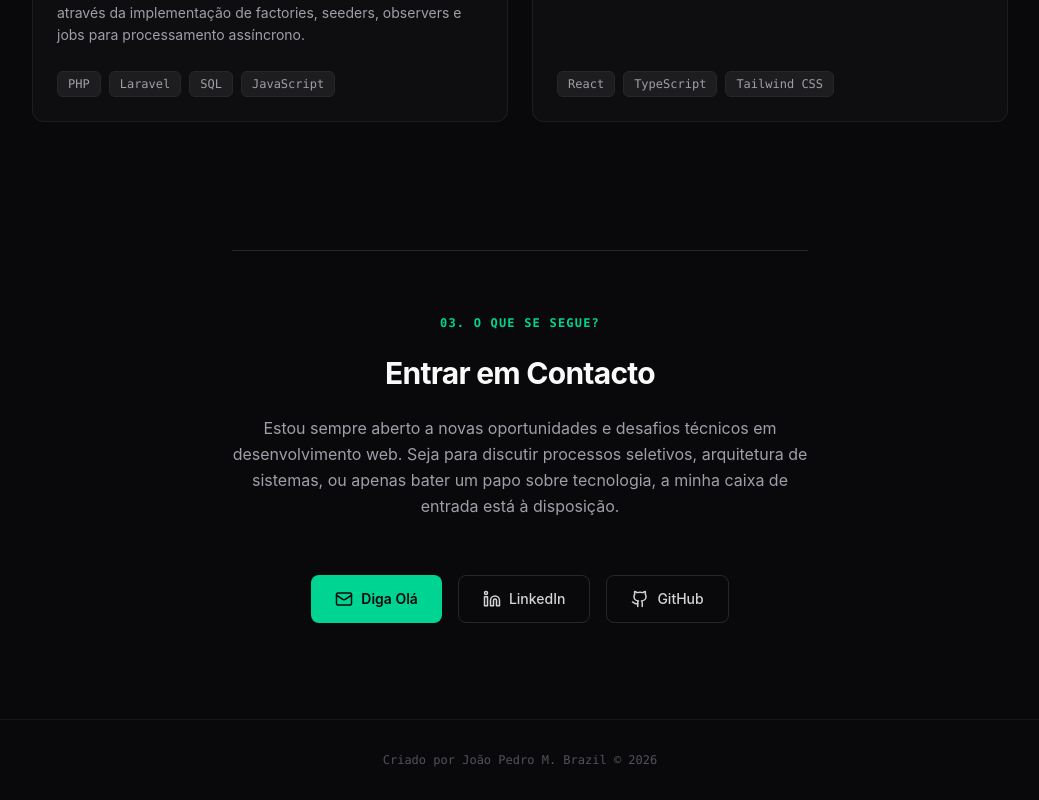
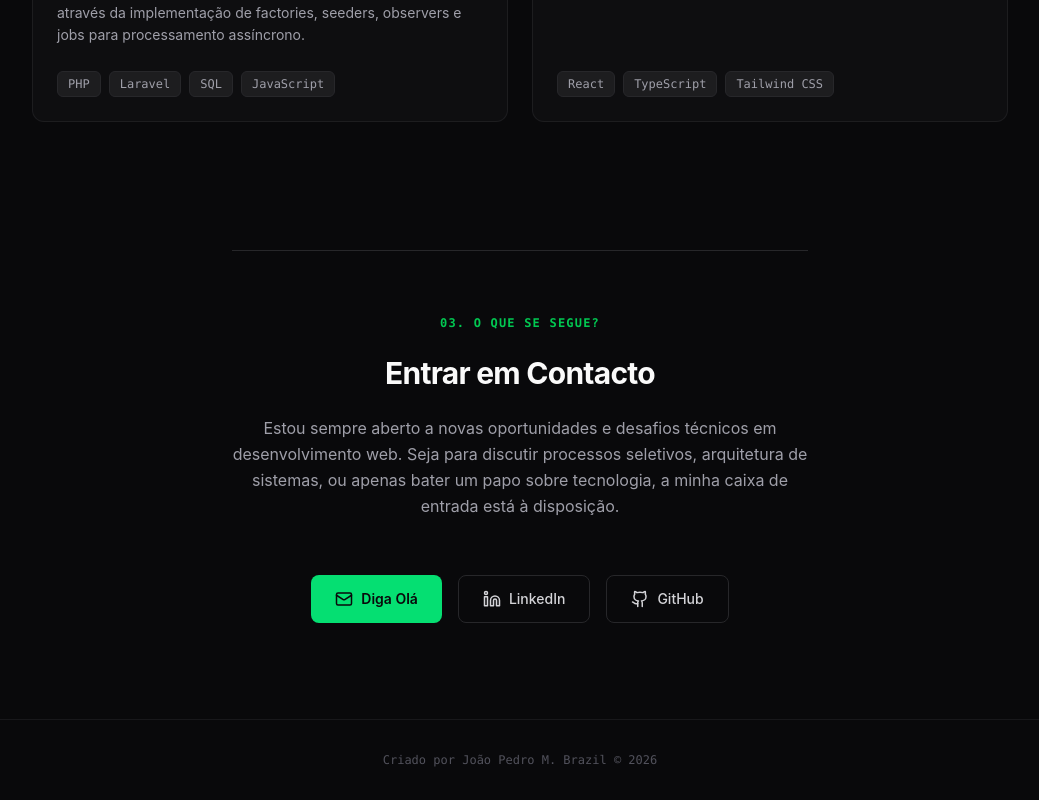
Before and after one commit to PeuBrazil/portfolio-fullstack, a React (Vite) app: page / in a window 1280 px wide. Shown: the part 1800-2600 px from the top of the page, without its empty margins (120-1159 px from the left). Built offline with nearby package versions, Linux system fonts and the light colour scheme.

Commit message:
style: update primary theme color to green-500

```diff
--- a/src/components/Contact.tsx
+++ b/src/components/Contact.tsx
@@ -3,7 +3,7 @@ import { Mail } from 'lucide-react';
 export function Contact() {
   return (
     <section id="contact" className="border-t border-zinc-800 pt-16 text-center max-w-xl mx-auto space-y-6">
-      <p className="font-mono text-xs font-semibold tracking-widest text-emerald-400 uppercase">03. O que se segue?</p>
+      <p className="font-mono text-xs font-semibold tracking-widest text-green-500 uppercase">03. O que se segue?</p>
       <h3 className="text-3xl font-bold tracking-tight">Entrar em Contacto</h3>
       <p className="text-zinc-400 leading-relaxed">
         Estou sempre aberto a novas oportunidades e desafios técnicos em desenvolvimento web. Seja para discutir processos seletivos, arquitetura de sistemas, ou apenas bater um papo sobre tecnologia, a minha caixa de entrada está à disposição.
@@ -12,7 +12,7 @@ export function Contact() {
       <div className="pt-8 flex flex-col sm:flex-row items-center justify-center gap-4">
         <a
           href="mailto:joaopedrombrazil@gmail.com"
-          className="w-full sm:w-auto inline-flex items-center justify-center gap-2 px-6 h-12 text-sm font-semibold text-zinc-950 bg-emerald-400 rounded-lg hover:bg-emerald-500 transition-colors"
+          className="w-full sm:w-auto inline-flex items-center justify-center gap-2 px-6 h-12 text-sm font-semibold text-zinc-950 bg-green-400 rounded-lg hover:bg-green-600 transition-colors"
         >
           <Mail size={18} />
           Diga Olá
@@ -22,7 +22,7 @@ export function Contact() {
           href="https://www.linkedin.com/in/jo%C3%A3o-pedro-morais-023ba2257/"
           target="_blank"
           rel="noopener noreferrer"
-          className="w-full sm:w-auto inline-flex items-center justify-center gap-2 px-6 h-12 text-sm font-medium text-zinc-300 border border-zinc-800 rounded-lg hover:bg-zinc-900 hover:text-emerald-400 hover:border-emerald-500/30 transition-all"
+          className="w-full sm:w-auto inline-flex items-center justify-center gap-2 px-6 h-12 text-sm font-medium text-zinc-300 border border-zinc-800 rounded-lg hover:bg-zinc-900 hover:text-green-500 hover:border-green-500/30 transition-all"
         >
           <svg xmlns="http://www.w3.org/2000/svg" width="18" height="18" viewBox="0 0 24 24" fill="none" stroke="currentColor" strokeWidth="2" strokeLinecap="round" strokeLinejoin="round">
             <path d="M16 8a6 6 0 0 1 6 6v7h-4v-7a2 2 0 0 0-2-2 2 2 0 0 0-2 2v7h-4v-7a6 6 0 0 1 6-6z" />
@@ -36,7 +36,7 @@ export function Contact() {
           href="https://github.com/PeuBrazil"
           target="_blank"
           rel="noopener noreferrer"
-          className="w-full sm:w-auto inline-flex items-center justify-center gap-2 px-6 h-12 text-sm font-medium text-zinc-300 border border-zinc-800 rounded-lg hover:bg-zinc-900 hover:text-emerald-400 hover:border-emerald-500/30 transition-all"
+          className="w-full sm:w-auto inline-flex items-center justify-center gap-2 px-6 h-12 text-sm font-medium text-zinc-300 border border-zinc-800 rounded-lg hover:bg-zinc-900 hover:text-green-500 hover:border-green-500/30 transition-all"
         >
           <svg xmlns="http://www.w3.org/2000/svg" width="18" height="18" viewBox="0 0 24 24" fill="none" stroke="currentColor" strokeWidth="2" strokeLinecap="round" strokeLinejoin="round">
             <path d="M15 22v-4a4.8 4.8 0 0 0-1-3.5c3 0 6-2 6-5.5.08-1.25-.27-2.48-1-3.5.28-1.15.28-2.35 0-3.5 0 0-1 0-3 1.5-2.64-.5-5.36-.5-8 0C6 2 5 2 5 2c-.3 1.15-.3 2.35 0 3.5A5.403 5.403 0 0 0 4 9c0 3.5 3 5.5 6 5.5-.39.49-.68 1.05-.85 1.65-.17.6-.22 1.23-.15 1.85v4" />
```
